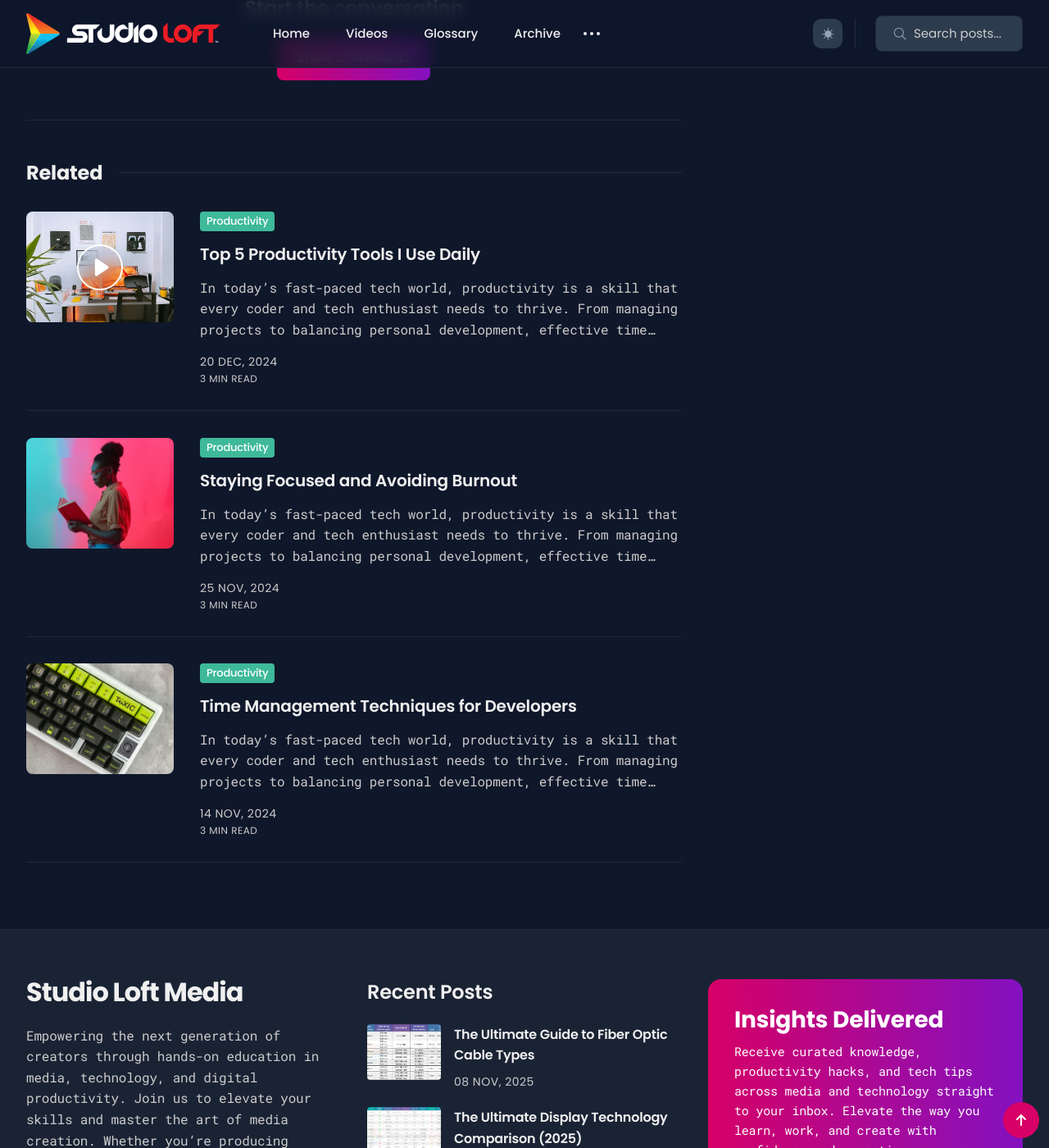
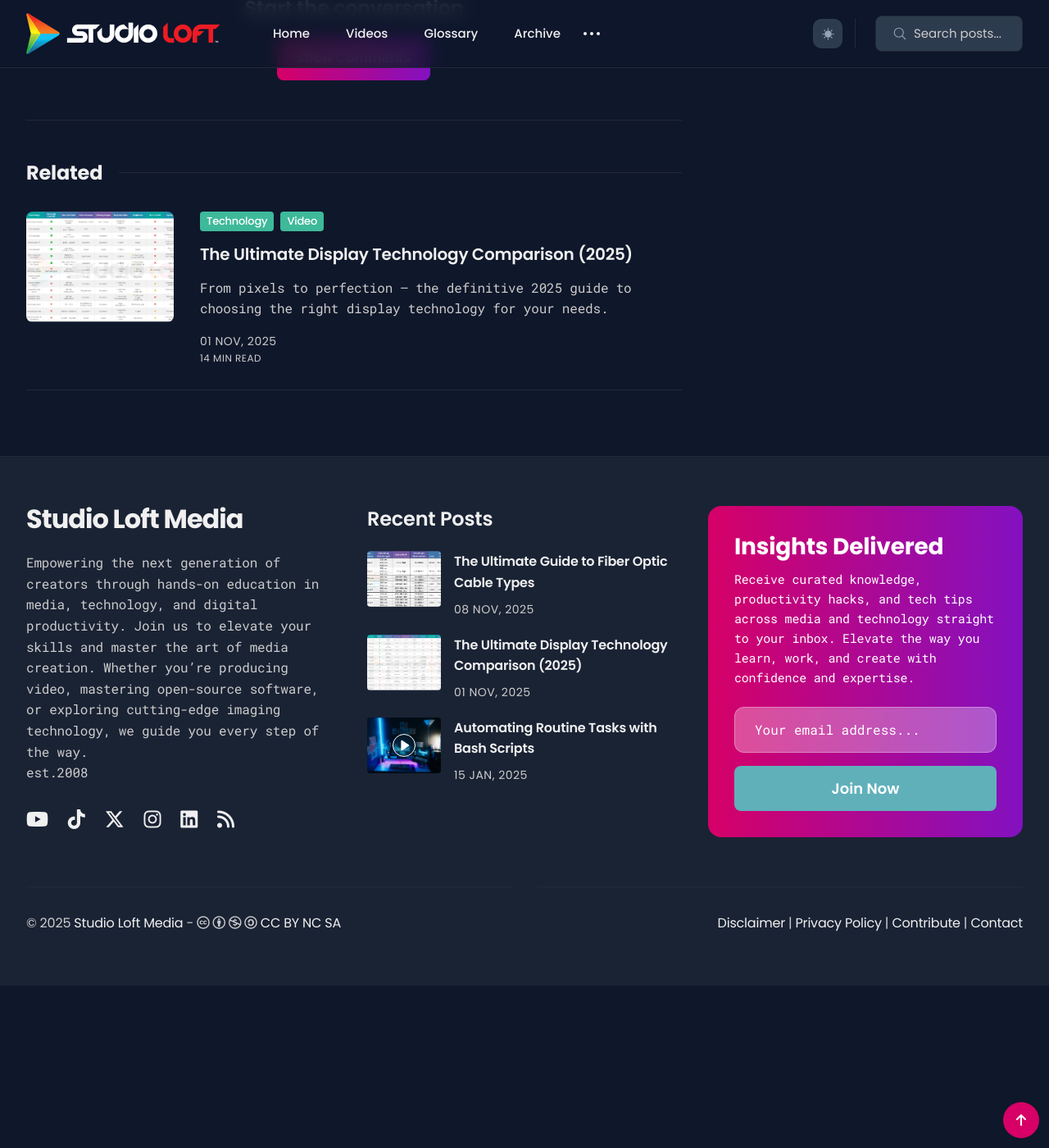
Before and after one commit to studioloft/studioloft.github.io, a Jekyll site: the page built from _posts/2025-01-05-avoiding-common-javascript-mistakes-and-writing-clean-code.md, in a window 1280 px wide and 1400 px high, scrolled down 5612 px. Shown: the whole window at 82% size. Built offline with Jekyll 4.4.1, drawn with Linux system fonts in a browser that asks for light colours; some of the changed text lies outside the part shown.

Commit message:
tags update

```diff
--- a/_posts/2025-01-05-avoiding-common-javascript-mistakes-and-writing-clean-code.md
+++ b/_posts/2025-01-05-avoiding-common-javascript-mistakes-and-writing-clean-code.md
@@ -4,7 +4,7 @@ title: Avoiding Common JavaScript Mistakes and Writing Clean Code
 description: Starting out in programming is thrilling, yet the number of languages available makes it difficult to decide where to begin.
 date: 2025-01-05 15:01:35 +0300
 image: '/images/02.jpg'
-tags: [Video, Productivity]
+tags: [Video]
 tags_color: '#4643ec'
 ---
 
--- a/_posts/2025-11-01-display-technology.md
+++ b/_posts/2025-11-01-display-technology.md
@@ -4,8 +4,9 @@ title: The Ultimate Display Technology Comparison (2025)
 description: From pixels to perfection — the definitive 2025 guide to choosing the right display technology for your needs.
 date: 2025-11-01 15:01:35 +0300
 image: '/images/content/panels-v25-11.png'
-tags: [Technology]
+tags: [Technology, Video]
 tags_color: '#3eb99a'
+featured: true
 ---
 
 # Table of Contents
```
Also changed, not shown: _posts/2025-11-08-fiber-technology.md (+1 -0 lines).
